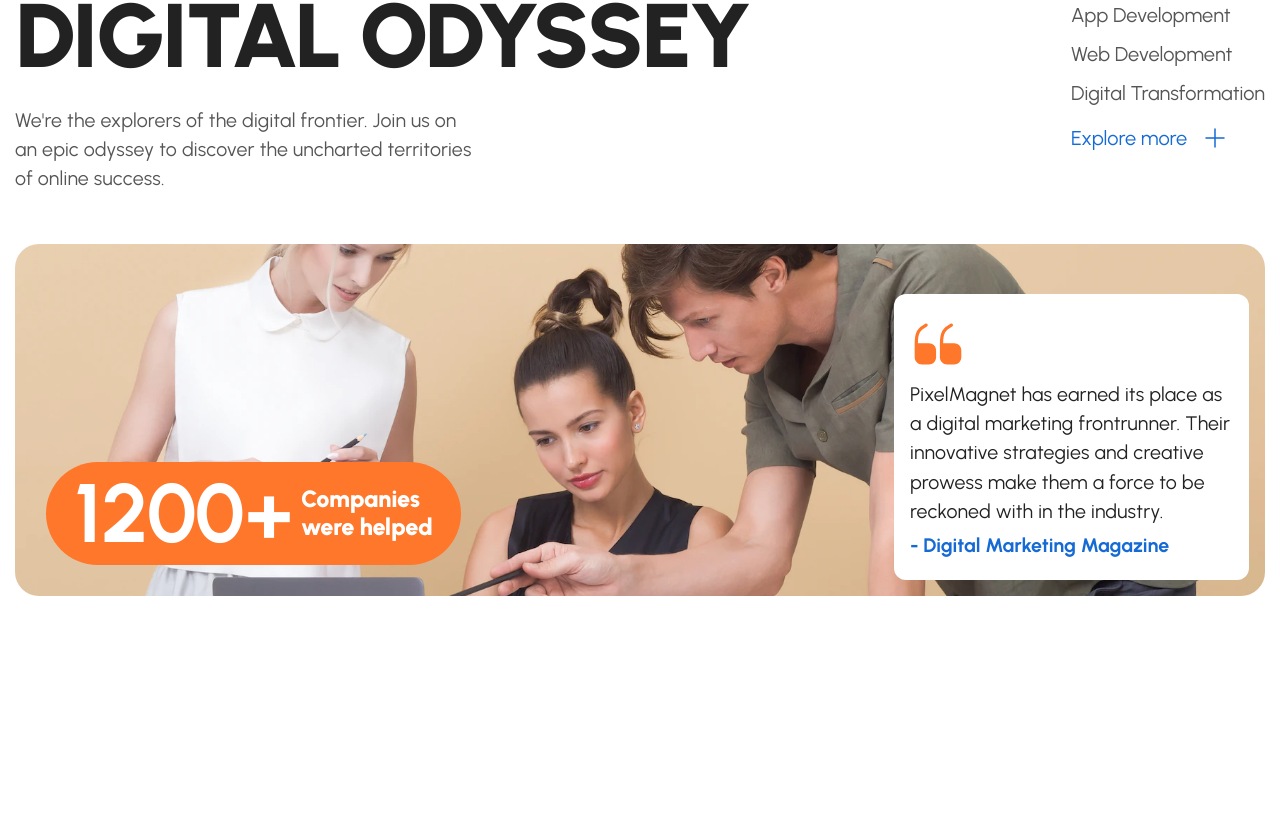
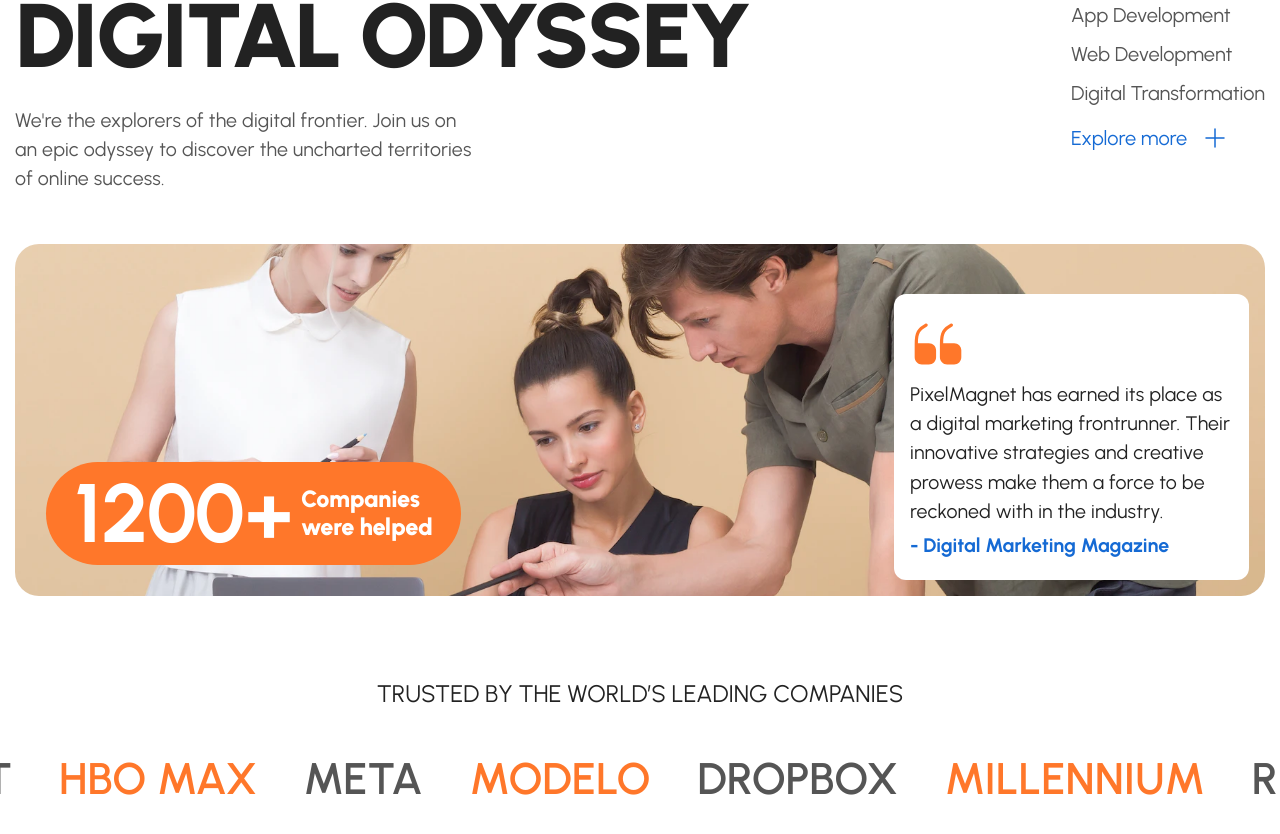
Before and after one commit to Abbos29/pixelmagnet, a React (Vite) app: page / in a window 1280 px wide. Shown: the part 284-1118 px from the top of the page. Before the commit the page ends 930 px from the top, so only its background shows below. Built offline with nearby package versions, Linux system fonts and the light colour scheme.

Commit message:
feat: add logos marquee section

```diff
--- a/src/App.scss
+++ b/src/App.scss
@@ -7,7 +7,7 @@ body {
 }
 
 section {
-    padding: 50px 0;
+    padding: 40px 0;
 }
 
 
--- /dev/null
+++ b/src/components/layout/Logos/Logos.jsx
@@ -0,0 +1,38 @@
+// import Marquee from 'react-marquee-slider'
+import s from './Logos.module.scss'
+
+const companyNames = [
+    "Richemont", "HBO Max", "META", "Modelo",
+    "Dropbox", "Millennium", "Richemont",
+    "HBO Max", "META", "Modelo", "Dropbox", "Millennium"
+];
+
+const Logos = () => {
+
+
+    return (
+        <section className={s.logos}>
+            <div className="container" style={{ maxWidth: '1900px', padding: '0' }}>
+
+                <h3 className={s.title}>TRUSTED BY THE WORLD’S LEADING COMPANIES</h3>
+
+
+                <div className={s.wrap}>
+
+                    <div className={s.marquee}>
+                        {companyNames.map((name, index) => (
+                            <h2 key={index} className={index % 2 === 1 ? s.orange : ''}>
+                                {name}
+                            </h2>
+                        ))}
+                    </div>
+
+                </div>
+
+
+            </div>
+        </section>
+    )
+}
+
+export default Logos
--- /dev/null
+++ b/src/components/layout/Logos/Logos.module.scss
@@ -0,0 +1,51 @@
+.title {
+    text-align: center;
+    // font-size: 24px;
+    font-size: clamp(1rem, 0.907rem + 0.79vw, 1.5rem);
+    line-height: 1.5;
+    text-transform: uppercase;
+}
+
+.wrap {
+    margin-top: 40px;
+
+    display: flex;
+    white-space: nowrap;
+    overflow: hidden;
+    align-items: center;
+
+    h2 {
+        // font-size: 48px;
+        font-size: clamp(1rem, 0.228rem + 3.17vw, 3rem);
+        font-weight: 600;
+        line-height: 1.2;
+        text-transform: uppercase;
+        color: $colorGray;
+
+        display: inline-block;
+        // margin-right: 50px;
+        margin-right: clamp(1.5rem, 0.873rem + 2.57vw, 3.125rem);
+
+        &.orange {
+            color: $colorOrange;
+        }
+
+        // &:nth-child(odd) {
+        //     color: $colorOrange;
+        // }
+    }
+}
+
+.marquee {
+    display: inline-block;
+    animation: marquee 35s linear infinite;
+}
+
+@keyframes marquee {
+    from {
+        transform: translateX(0%);
+    }
+    to {
+        transform: translateX(-50%);
+    }
+}
--- a/src/pages/Home.jsx
+++ b/src/pages/Home.jsx
@@ -1,12 +1,14 @@
 // import React from 'react'
 
 import Hero from "../components/layout/Hero/Hero"
+import Logos from "../components/layout/Logos/Logos"
 
 
 const Home = () => {
   return (
     <>
       <Hero />
+      <Logos />
     </>
   )
 }
```
